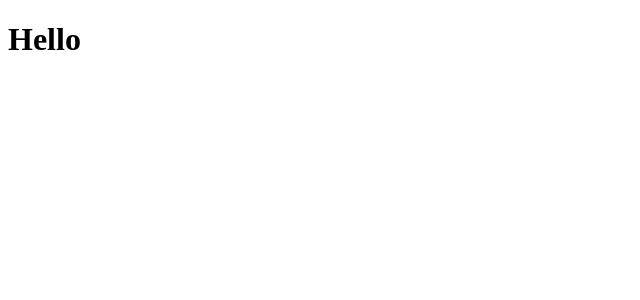
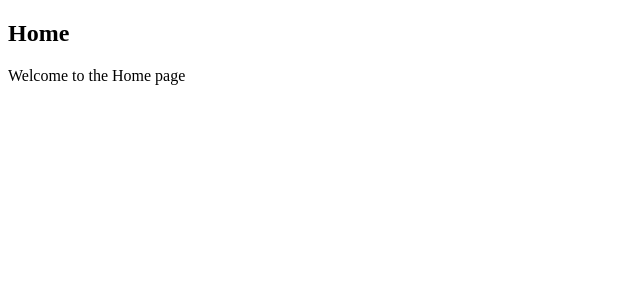
Before and after one commit to Amanthukral12/Social-Media, a React (Create React App) app in the folder frontend/: page / in a window 1280 px wide. Shown: the top 300 px of the page, without its empty margins (0-640 px from the left). Built offline with nearby package versions, Linux system fonts and the light colour scheme.

Commit message:
adding react router dom

```diff
--- a/frontend/package.json
+++ b/frontend/package.json
@@ -8,6 +8,7 @@
     "@testing-library/user-event": "^7.2.1",
     "react": "^16.13.1",
     "react-dom": "^16.13.1",
+    "react-router-dom": "^5.2.0",
     "react-scripts": "3.4.3"
   },
   "scripts": {
--- a/frontend/public/index.html
+++ b/frontend/public/index.html
@@ -1,19 +1,20 @@
 <!DOCTYPE html>
 <html lang="en">
+
 <head>
   <meta charset="utf-8" />
   <link rel="icon" href="%PUBLIC_URL%/favicon.ico" />
   <meta name="viewport" content="width=device-width, initial-scale=1" />
   <meta name="theme-color" content="#000000" />
-    <meta
-      name="description"
-      content="Web site created using create-react-app"
-    />
+  <meta name="description" content="Web site created using create-react-app" />
   <link rel="apple-touch-icon" href="%PUBLIC_URL%/logo192.png" />
   <!--
       manifest.json provides metadata used when your web app is installed on a
       user's mobile device or desktop. See https://developers.google.com/web/fundamentals/web-app-manifest/
     -->
+  <link rel="stylesheet"
+    href="https://unpkg.com/bootstrap-material-design@4.1.1/dist/css/bootstrap-material-design.min.css"
+    integrity="sha384-wXznGJNEXNG1NFsbm0ugrLFMQPWswR3lds2VeinahP8N0zJw9VWSopbjv2x7WCvX" crossorigin="anonymous">
   <link rel="manifest" href="%PUBLIC_URL%/manifest.json" />
   <!--
       Notice the use of %PUBLIC_URL% in the tags above.
@@ -26,6 +27,7 @@
     -->
   <title>React App</title>
 </head>
+
 <body>
   <noscript>You need to enable JavaScript to run this app.</noscript>
   <div id="root"></div>
@@ -40,4 +42,5 @@
       To create a production bundle, use `npm run build` or `yarn build`.
     -->
 </body>
+
 </html>
--- a/frontend/src/App.js
+++ b/frontend/src/App.js
@@ -1,13 +1,12 @@
 import React from 'react';
+import { BrowserRouter } from 'react-router-dom';
+import MainRouter from './MainRouter';
 
 
-
-function App() {
-  return (
-    <div className="App">
-      <h1>Hello</h1>
-    </div>
-  );
-}
+const App = () => (
+  <BrowserRouter>
+    <MainRouter />
+  </BrowserRouter>
+)
 
 export default App;
--- /dev/null
+++ b/frontend/src/MainRouter.js
@@ -0,0 +1,16 @@
+import React from 'react';
+import { Route, Switch } from 'react-router-dom';
+import Home from './core/Home';
+
+
+function MainRouter() {
+    return (
+        <div>
+            <Switch>
+                <Route path="/" component={Home}></Route>
+            </Switch>
+        </div>
+    )
+}
+
+export default MainRouter
--- /dev/null
+++ b/frontend/src/core/Home.js
@@ -0,0 +1,13 @@
+import React from 'react'
+
+function Home() {
+    return (
+        <div className="jumbotron">
+            <h2>Home</h2>
+            <p className="lead">Welcome to the Home page</p>
+
+        </div>
+    )
+}
+
+export default Home
```
Also changed, not shown: 1 other file (tests, documents, lock files or other folders). Lines whose indentation alone changed are shown as unchanged.
